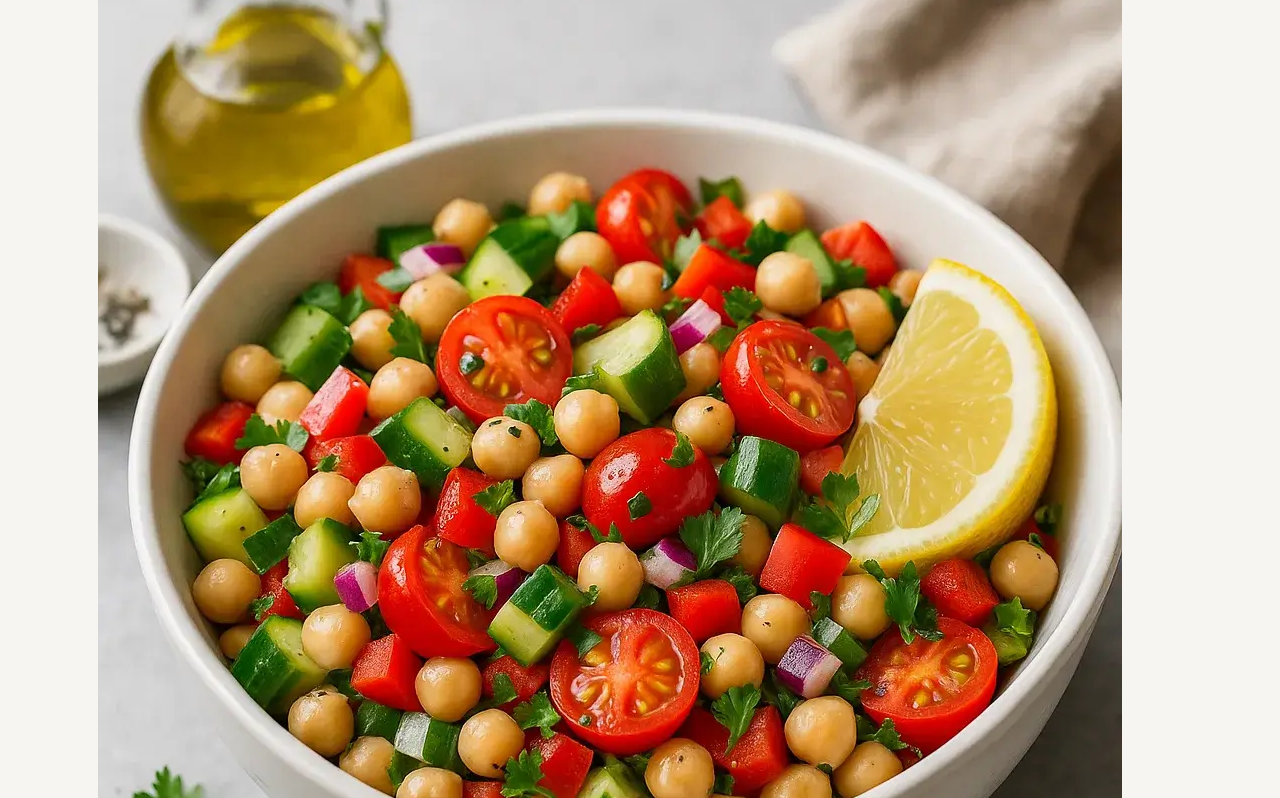
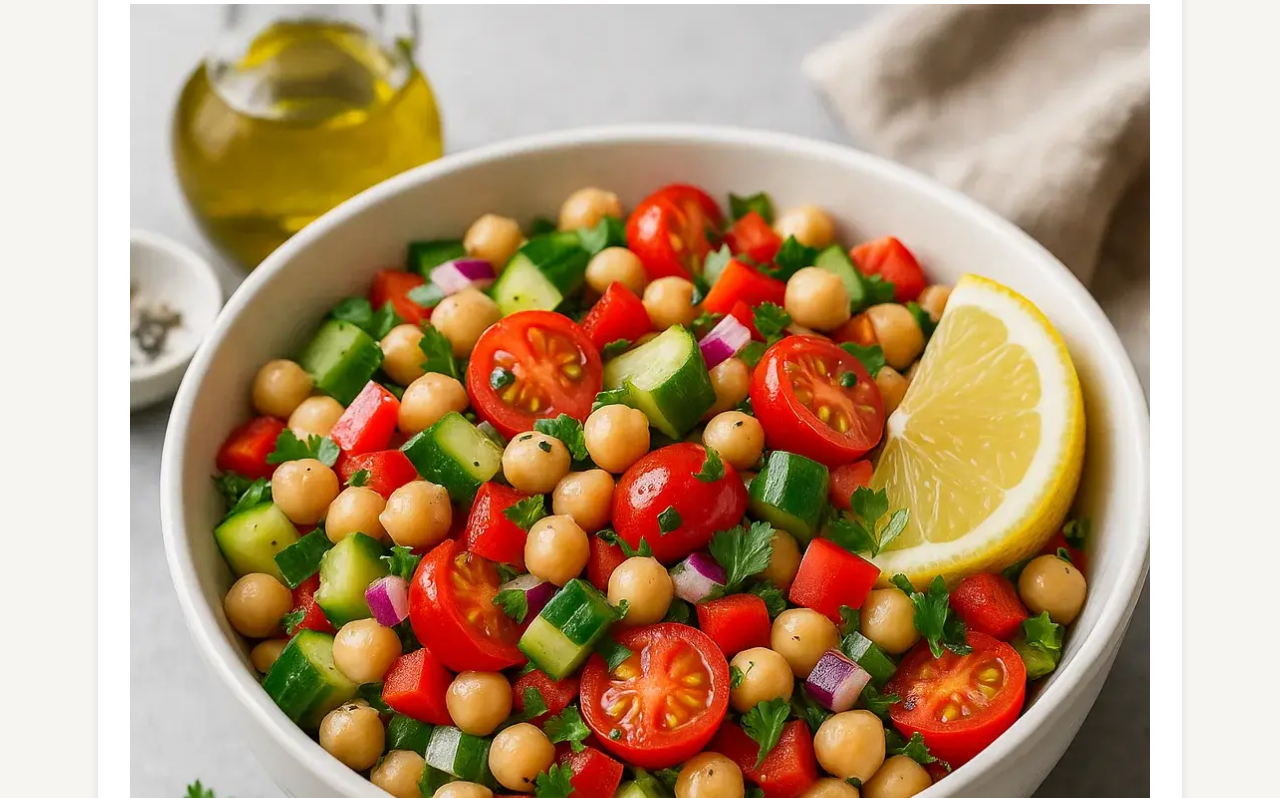
Before and after one commit to jkaps9/recipe-finder, a website built with webpack: page src/pages/recipes.html in a window 1280 px wide. Shown: the part 402-1200 px from the top of the page. Built offline with nearby package versions, Linux system fonts and the light colour scheme.

Commit message:
add card class to recipe card

```diff
--- a/src/pages/recipes.html
+++ b/src/pages/recipes.html
@@ -88,7 +88,7 @@
         <div class="container recipes__container">
           <h2 class="recipes__title text-preset-2">What you'll get</h2>
           <div class="recipes__container">
-            <div class="recipes__card">
+            <div class="card recipes__card">
               <div class="recipes__card__image">
                 <!--sizes="(max-width: 1400px) 100vw, 1400px"
                   srcset="
```
